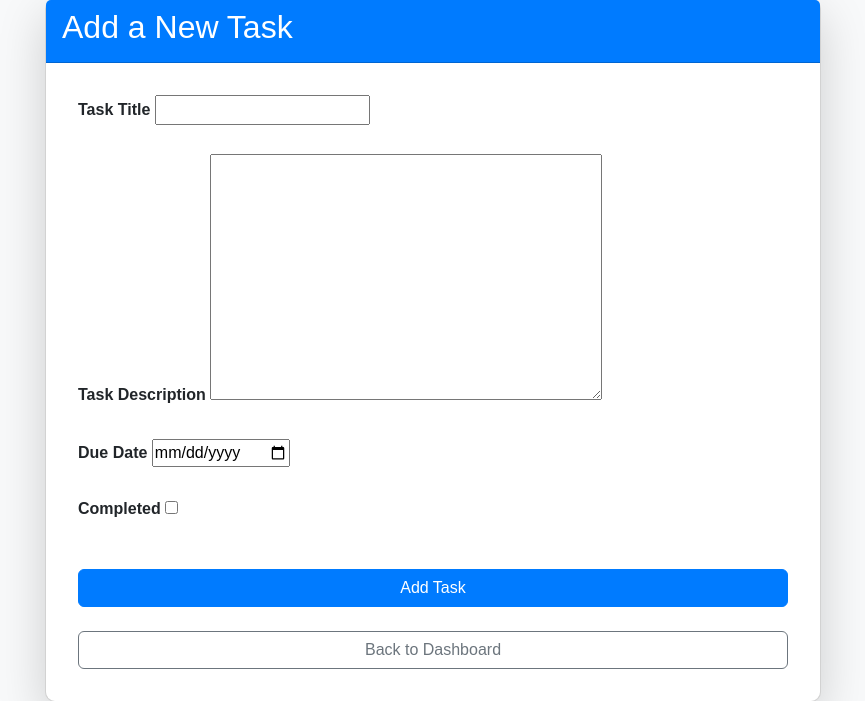
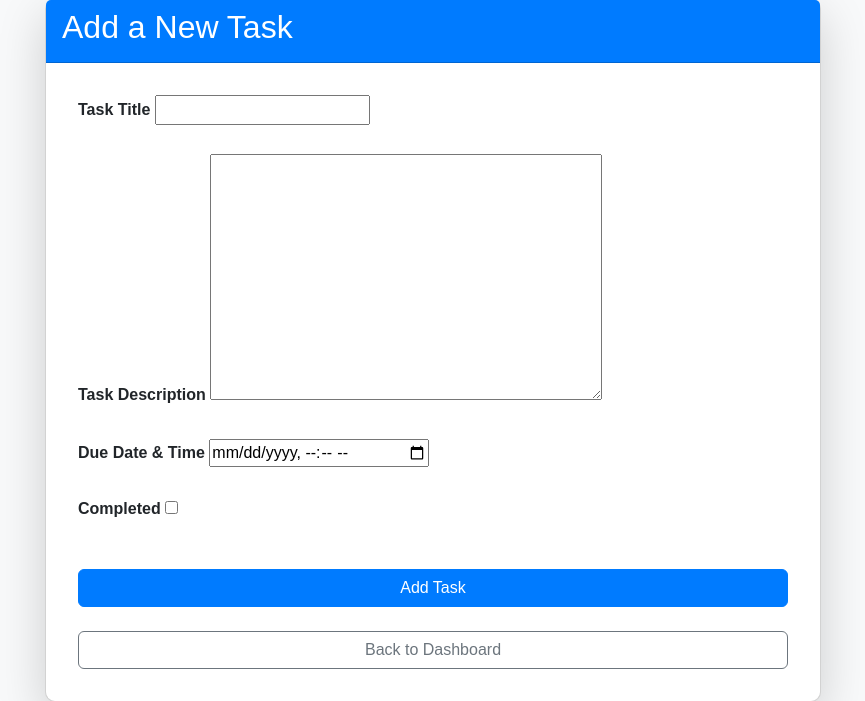
Before and after one commit to Fabi-DCI/Personal-Assistant, a Django app: page /add-task/ in a window 1280 px wide. Shown: the part 49-750 px from the top of the page, without its empty margins (207-1072 px from the left). Run offline with Django 5.2, Linux system fonts and the light colour scheme; a user stored in the database is signed in.

Commit message:
task add changed with time options

```diff
--- a/assistant/forms.py
+++ b/assistant/forms.py
@@ -1,7 +1,5 @@
-# assistant/forms.py
 from django import forms
 from django.contrib.auth.models import User
-from django import forms
 from .models import Task
 
 class UserRegistrationForm(forms.ModelForm):
@@ -16,5 +14,10 @@ class TaskForm(forms.ModelForm):
         model = Task
         fields = ['title', 'description', 'due_date', 'completed']
         widgets = {
-            'due_date': forms.DateInput(attrs={'type': 'date'}),
+            'due_date': forms.DateTimeInput(attrs={'type': 'datetime-local'}),
         }
+
+    def __init__(self, *args, **kwargs):
+        super().__init__(*args, **kwargs)
+        if self.instance and self.instance.due_date:
+            self.initial['due_date'] = self.instance.due_date.strftime('%Y-%m-%dT%H:%M')
--- a/assistant/templates/registration/add_task.html
+++ b/assistant/templates/registration/add_task.html
@@ -44,7 +44,7 @@
         }
         .description-textarea {
             resize: vertical;
-            min-height: 150px;  /* Makes sure the text area isn't too big */
+            min-height: 150px;
         }
     </style>
 </head>
@@ -70,7 +70,7 @@
                     </div>
 
                     <div class="mb-4">
-                        <label for="due_date" class="form-label">Due Date</label>
+                        <label for="due_date" class="form-label">Due Date & Time</label>
                         {{ form.due_date }}
                     </div>
 
--- a/assistant/views.py
+++ b/assistant/views.py
@@ -5,7 +5,7 @@ from django.contrib.admin.views.decorators import staff_member_required
 from django.contrib.sessions.models import Session
 from django.contrib.auth.models import User
 from django.utils.timezone import now
-from .forms import UserRegistrationForm
+from .forms import UserRegistrationForm, TaskForm
 from .models import Task, Reminder, DailyPlan
 from datetime import date
 
@@ -67,11 +67,6 @@ def user_logout(request):
     logout(request)
     return redirect('assistant:logout_success')
 
-from django.shortcuts import render, redirect
-from .forms import TaskForm
-from .models import Task
-from django.contrib.auth.decorators import login_required
-
 @login_required
 def add_task(request):
     if request.method == 'POST':
@@ -82,6 +77,6 @@ def add_task(request):
             task.save()
             return redirect('assistant:dashboard')
     else:
-        form = TaskForm()
+        form = TaskForm(initial={'due_date': None})
 
     return render(request, 'registration/add_task.html', {'form': form})
```
Also changed, not shown: db.sqlite3.
